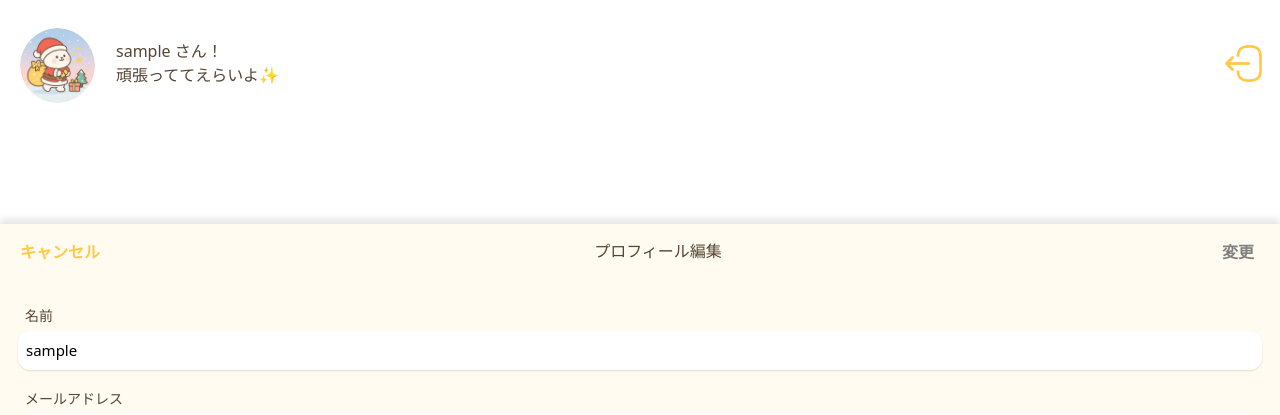
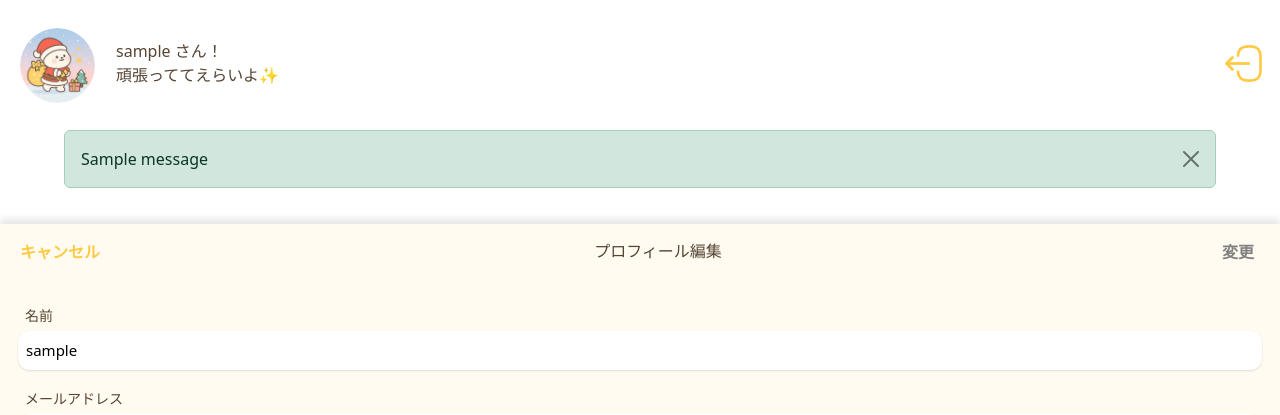
Before and after one commit to 2025-Autumn-RareTECH-Team-B/app, a Django app: a page that uses templates/base/base-loggedin.html in a window 1280 px wide. Shown: the top 415 px of the page. Run offline with Django 5.2, Linux system fonts and the light colour scheme; a user stored in the database is signed in; tables that the repository leaves empty hold one stand-in row (values such as "Sample post"); one stand-in notice (Sample message) is shown; some web fonts are replaced.

Commit message:
Add logged-in body class and message handling

```diff
--- a/templates/base/base-loggedin.html
+++ b/templates/base/base-loggedin.html
@@ -1,6 +1,6 @@
 {% extends "base/base.html" %}
 {% load static %}
-
+{% block body_class %}loggedin-body{% endblock %}
 {% block css %}
     <!-- Bootstrap（CSS） -->
     <link
@@ -34,11 +34,44 @@
     </button>
   </div>
 </header>
+{% if messages %}
+            <div class="loggedin-message">
 
+                {% for message in messages %}
 
+                    <div class="alert
+
+                    {% if 'error' in message.tags %}
+
+                        alert-danger
+
+                    {% elif 'debug' in message.tags %}
+
+                        alert-secondary
+
+                    {% else %}
+
+                        alert-{{ message.tags }}
+
+                    {% endif %}
+
+                    alert-dismissible fade show" role="alert">
+
+                        {{ message }}
+
+                        <button type="button" class="btn-close" data-bs-dismiss="alert"></button>
+
+                    </div>
+
+                {% endfor %}
+
+            </div>
+
+        {% endif %}
 <!-- ===== Main Content ===== -->
 <main class="page-content">
 {% block main_content %}
+        {{ block.super }}
 {% endblock %}
 </main>
 
```
